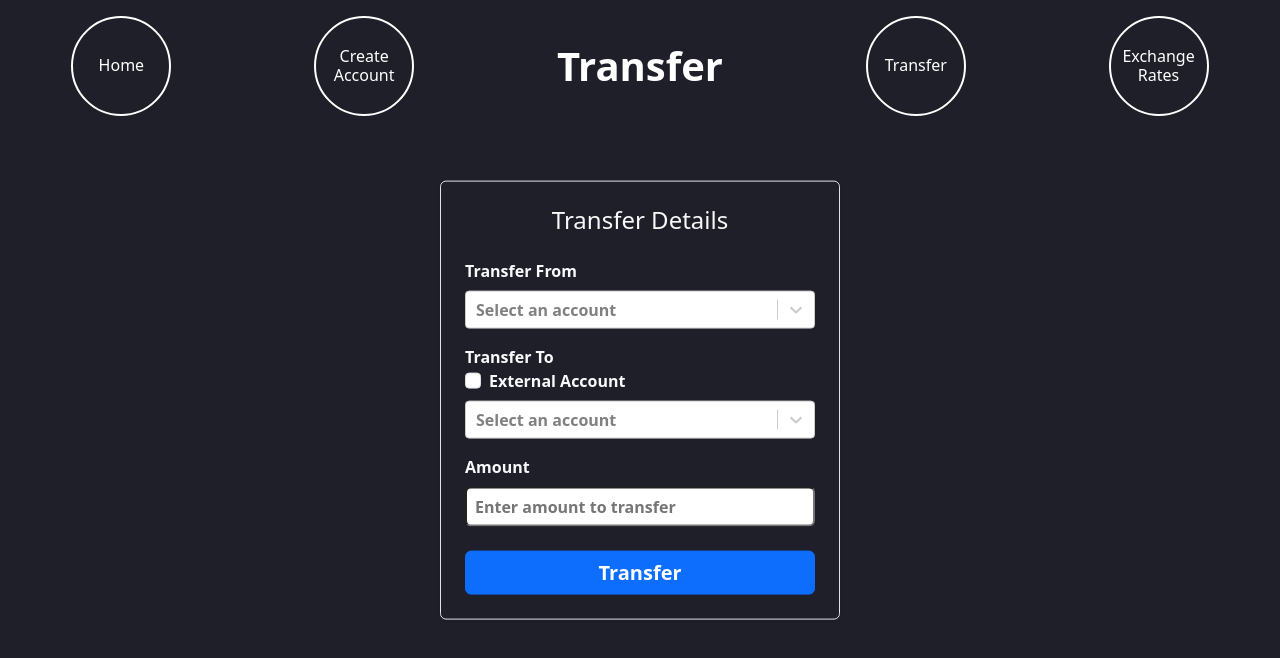
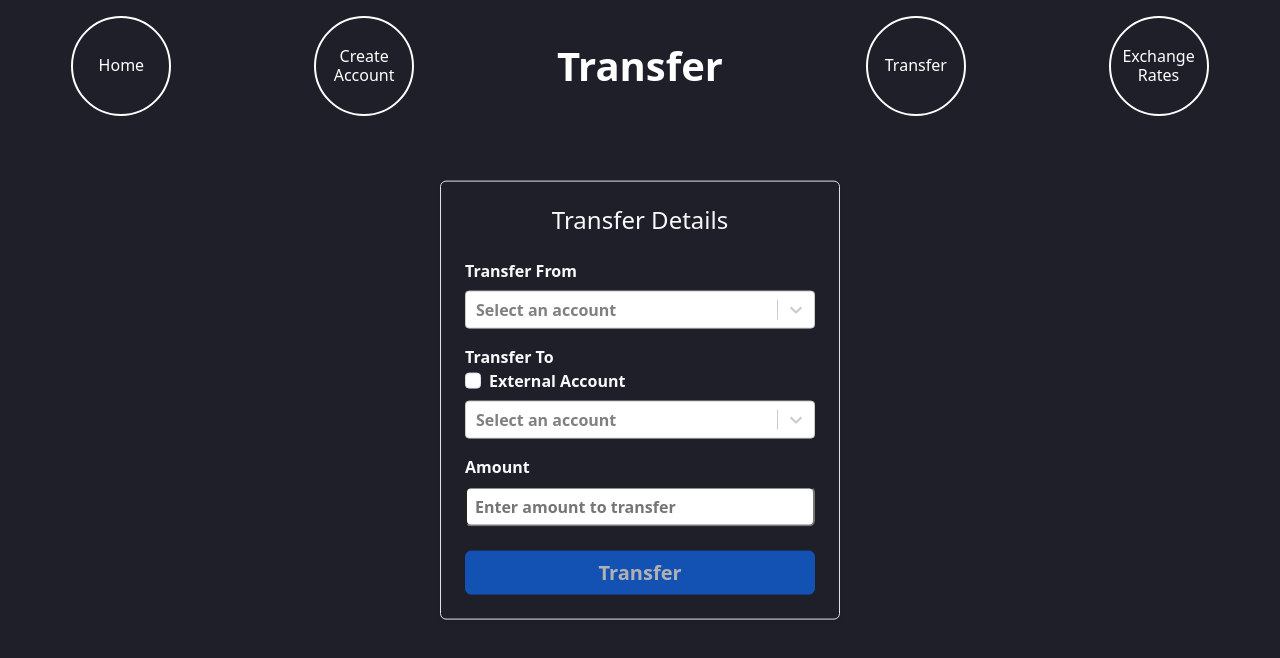
Before and after one commit to thokjend/CurrencyExchanger, a React (Vite) app in the folder client/app/: page /transfer in a window 1280 px wide. Shown: the top 658 px of the page. Built offline with nearby package versions, Linux system fonts and the light colour scheme.

Commit message:
Update Transfer.tsx

```diff
--- a/client/app/src/pages/Transfer.tsx
+++ b/client/app/src/pages/Transfer.tsx
@@ -38,8 +38,6 @@ export default function Transfer() {
         throw new Error("Failed to fetch conversion rate data");
       }
       const data = await response.json();
-      /* console.log(data[fromCurrencyType][toCurrencyType]);
-      console.log(toCurrencyType); */
       return data[fromCurrencyType][toCurrencyType]; // Return the conversion rate to the target currency
     } catch (error) {
       console.error("Fetch error:", error);
@@ -229,6 +227,7 @@ export default function Transfer() {
                 onChange={() => {
                   setUseExternalAccount((prev) => !prev);
                   setTransferTo(null);
+                  setExternalAccount("");
                 }}
               />
               <label
@@ -281,16 +280,11 @@ export default function Transfer() {
           <button
             className="btn btn-primary w-100 fw-bold fs-5"
             onClick={handleTransfer}
-            /* disabled={
-              !transferFrom ||
-              (!transferTo && (!useExternalAccount || !selectedBankAccount))
-            } */
+            disabled={!transferFrom || (!transferTo && externalAccount == "")}
           >
             Transfer
           </button>
         </div>
-        {/*  {<button onClick={() => console.log(externalAccount)}>Test</button>}
-        {<button onClick={() => console.log(transferTo?.value)}>Test</button>} */}
       </div>
     </div>
   );
```
